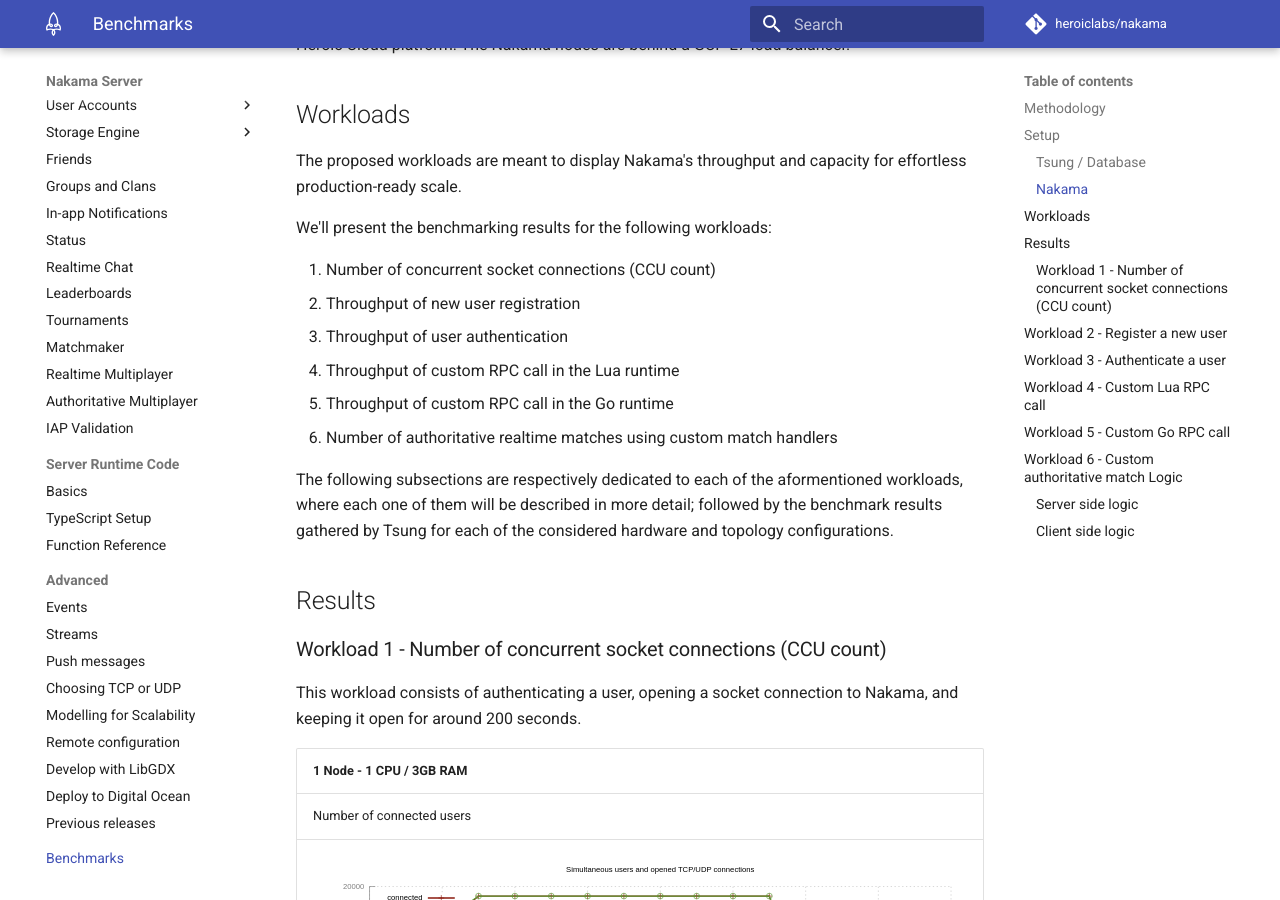
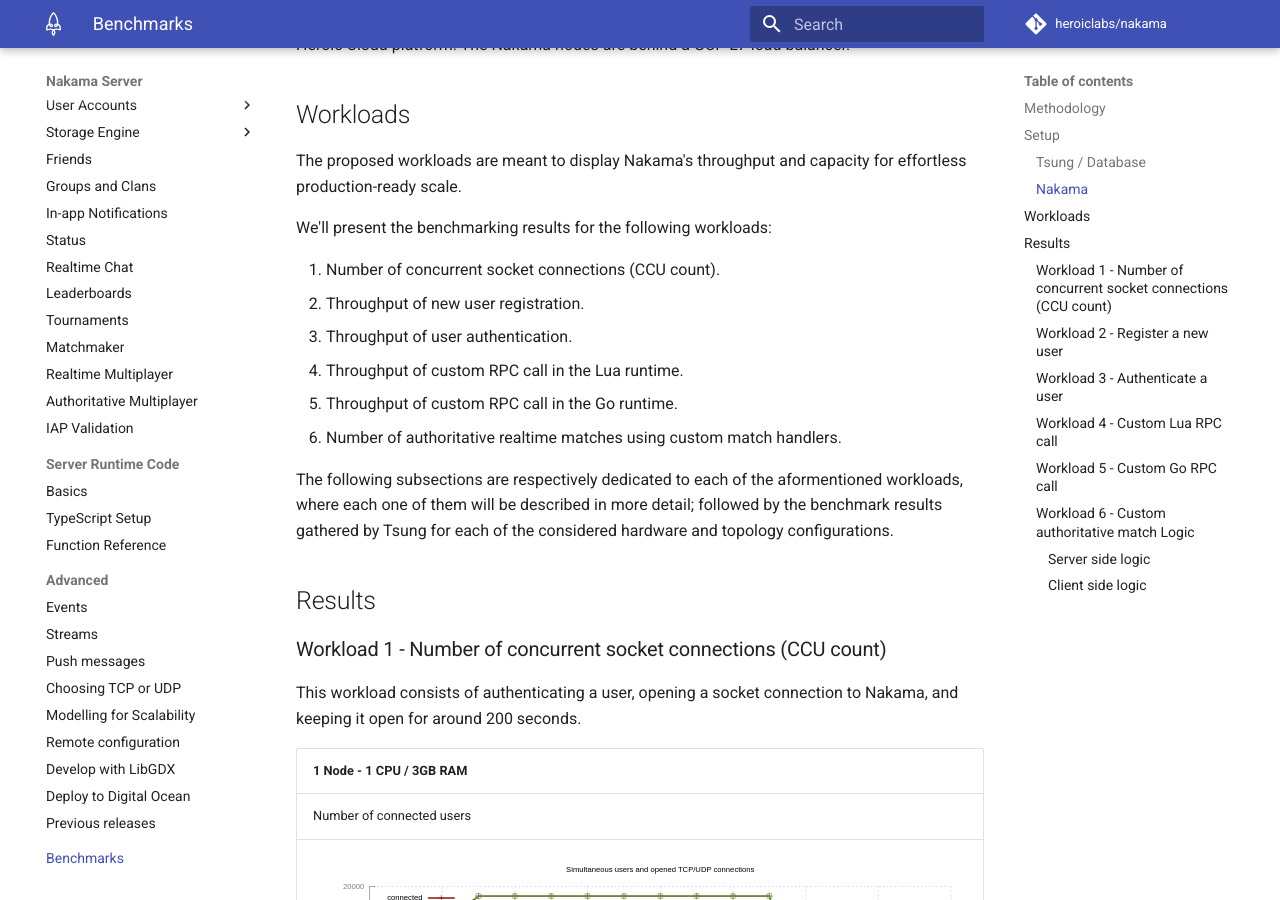
Before and after one commit to heroiclabs/nakama-docs, an MkDocs documentation site: the page built from docs/benchmarks.md, in a window 1280 px wide and 900 px high, scrolled down 1585 px. Built offline with MkDocs 1.6.1 and Material for MkDocs 9.7.7, drawn with Linux system fonts in a browser that asks for light colours; comment, search, counter and statistics services are not loaded.

```diff
--- a/docs/benchmarks.md
+++ b/docs/benchmarks.md
@@ -53,12 +53,12 @@ The proposed workloads are meant to display Nakama's throughput and capacity for
 
 We'll present the benchmarking results for the following workloads:
 
-1. Number of concurrent socket connections (CCU count)
-2. Throughput of new user registration
-3. Throughput of user authentication
-4. Throughput of custom RPC call in the Lua runtime
-5. Throughput of custom RPC call in the Go runtime
-6. Number of authoritative realtime matches using custom match handlers
+1. Number of concurrent socket connections (CCU count).
+2. Throughput of new user registration.
+3. Throughput of user authentication.
+4. Throughput of custom RPC call in the Lua runtime.
+5. Throughput of custom RPC call in the Go runtime.
+6. Number of authoritative realtime matches using custom match handlers.
 
 The following subsections are respectively dedicated to each of the aformentioned workloads, where each one of them will be described in more detail; followed by the benchmark results gathered by Tsung for each of the considered hardware and topology configurations.
 
@@ -128,7 +128,7 @@ This workload consists of authenticating a user, opening a socket connection to
 !!! Summary
     A single Nakama instance with a single CPU core can have up to ~19,500 connected users. Scaling up to 2 nodes with 2 CPU cores each this values goes up to ~32,000 CCU.
 
-## Workload 2 - Register a new user
+### Workload 2 - Register a new user
 
 This workload emulates the registration of new users through the game server's [device authentication](../authentication/#device) API which stores the new accounts to the database.
 
@@ -188,7 +188,7 @@ This workload emulates the registration of new users through the game server's [
 !!! Summary
     A single Nakama server can handle average loads of ~500 requests/sec with requests served in 24.60 ms (mean) with a database write operation for a new user. At this rate a game can create 1.86 million new players every hour. This value goes up to 2.7 million player accounts per hour when scaled to 2 nodes.
 
-## Workload 3 - Authenticate a user
+### Workload 3 - Authenticate a user
 
 This workload consists of authenticating an existing user using the game server's [device authentication](../authentication/#device) API.
 
@@ -245,7 +245,7 @@ This workload consists of authenticating an existing user using the game server'
   </tr>
 </table>
 
-## Workload 4 - Custom Lua RPC call
+### Workload 4 - Custom Lua RPC call
 
 This workload executes a simple [RPC function](../runtime-code-basics/#rpc-hook) exposed through the Lua runtime. The function receives a payload as a JSON string, decodes it, and echoes it back to the sender.
 
@@ -302,7 +302,7 @@ This workload executes a simple [RPC function](../runtime-code-basics/#rpc-hook)
   </tr>
 </table>
 
-## Workload 5 - Custom Go RPC call
+### Workload 5 - Custom Go RPC call
 
 This workload executes a simple [RPC function](../runtime-code-basics/#rpc-hook) exposed through the Go runtime. The function receives a payload as a JSON string, decodes it, and echoes it back to the sender.
 
@@ -362,11 +362,11 @@ This workload executes a simple [RPC function](../runtime-code-basics/#rpc-hook)
 !!! Summary
     A single Nakama server can handle an average of ~600 requests/sec served in 19.97 msec (mean). When compared with the results with Workload 5, we see that the results between the Lua and Go runtime are very similar. This is because the benchmarked workload does not incur significant CPU computations; causing the results to be similar despite the differences of the Lua virtual machine. With CPU intensive code the performance results would start to differ as would RAM usage by the Lua runtime.
 
-## Workload 6 - Custom authoritative match Logic
+### Workload 6 - Custom authoritative match Logic
 
 This workload emulates a realtime multiplayer game running on Nakama's [server-authoritative multiplayer](../gameplay-multiplayer-server-multiplayer/) engine. Although the client and custom logic are not an actual multiplayer game; the code creates an approximation of a real use-case scenario in terms of messages being exchanged between the server and the connected game clients. We'll briefly explain the server and client logic in this workload.
 
-### Server side logic
+#### Server side logic
 
 The server runs multiplayer matches with a tick rate of 10 ticks per second. Each match can have a maximum of 10 players.
 
@@ -377,7 +377,7 @@ The match loop logic is simple; the server expects to receive one of two opcodes
 1. Echo back the received message to the client.
 2. Broadcast the message to all of the match participants.
 
-### Client side logic
+#### Client side logic
 
 The client logic is also simple; each game client performs the following steps in-order:
 
```
